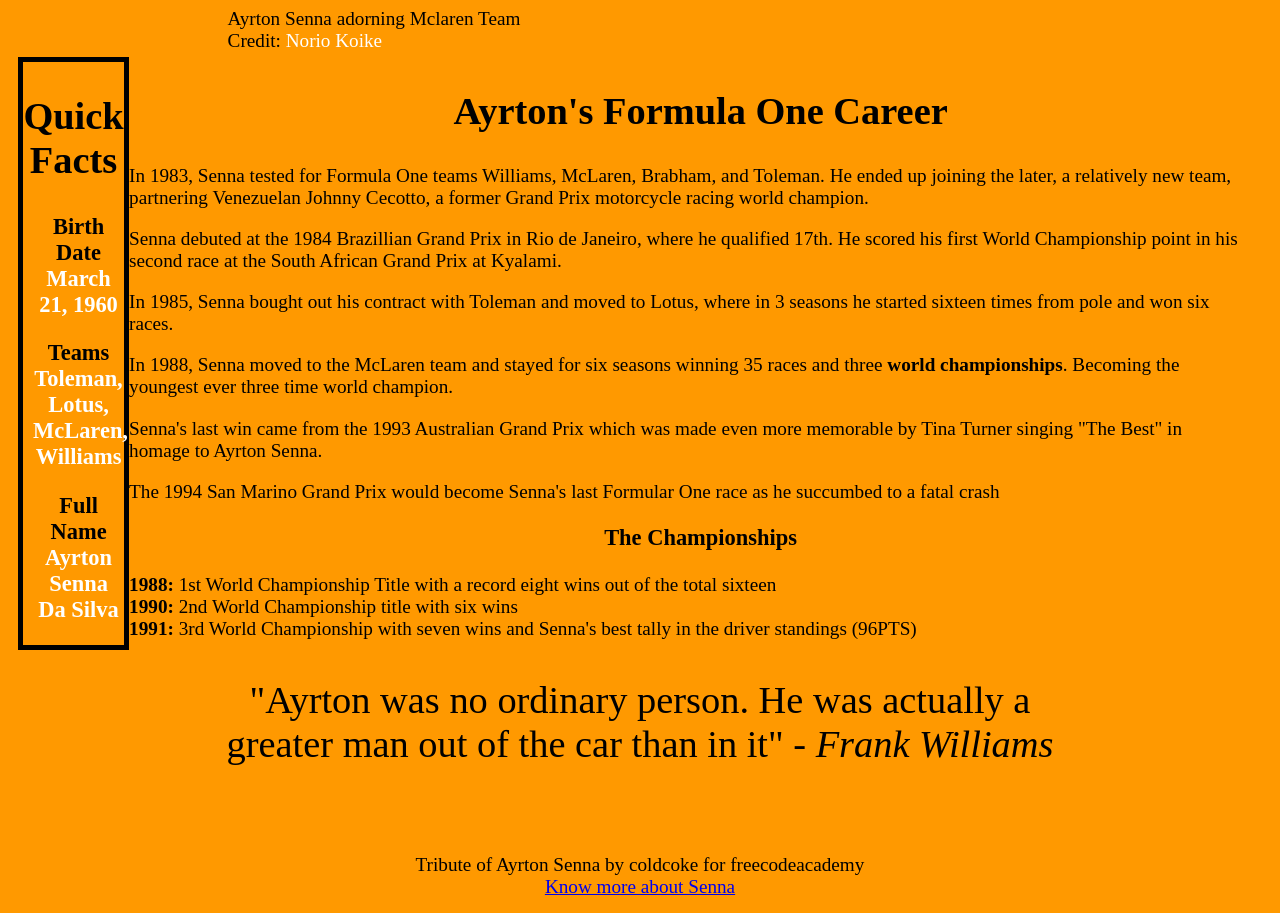
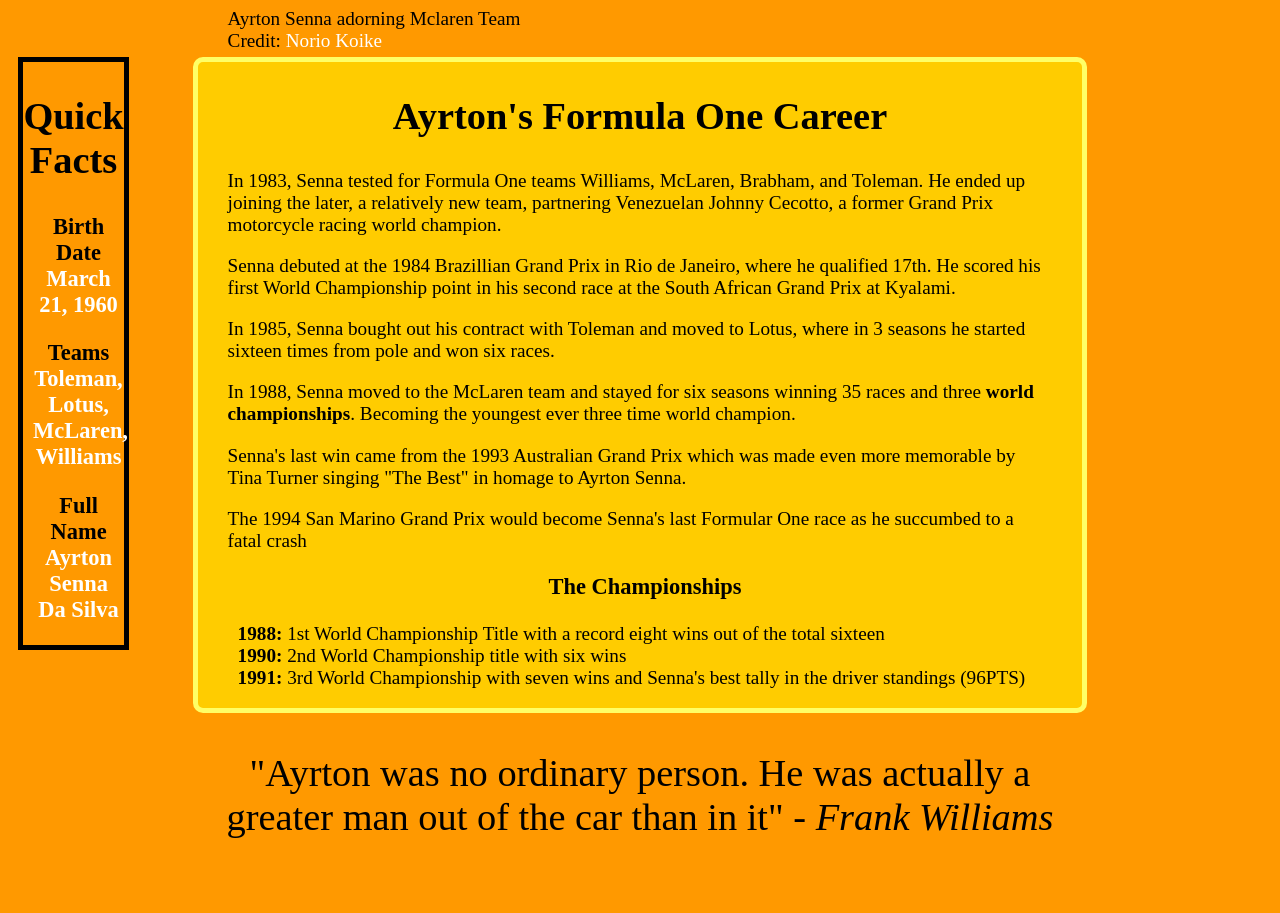
Before and after one commit to coldcoke/FrontEndProjects, a plain HTML site: page tribute_page/index.html in a window 1280 px wide. Shown: the part 805-1718 px from the top of the page. Drawn offline with Linux system fonts and the light colour scheme; a script that the page names is missing.

Commit message:
Create style.css

```diff
--- a/tribute_page/style.css
+++ b/tribute_page/style.css
@@ -52,7 +52,7 @@
   border: solid #000 5px;
   margin-left: 10px;
 }
-article{
+section{
   background-color: #ffcc00;
   border: solid #ffff66 5px;
   border-radius: 10px;
```
